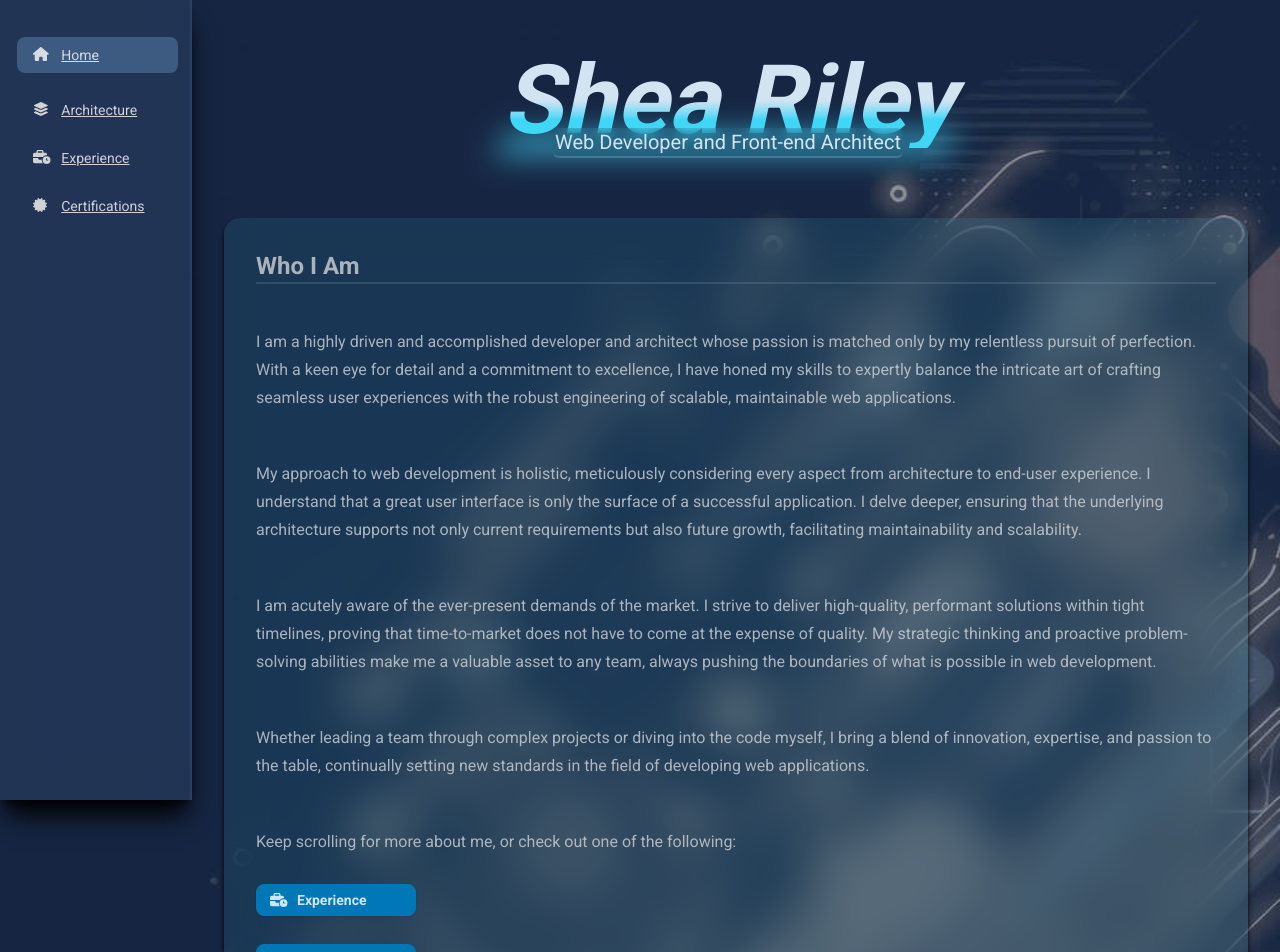
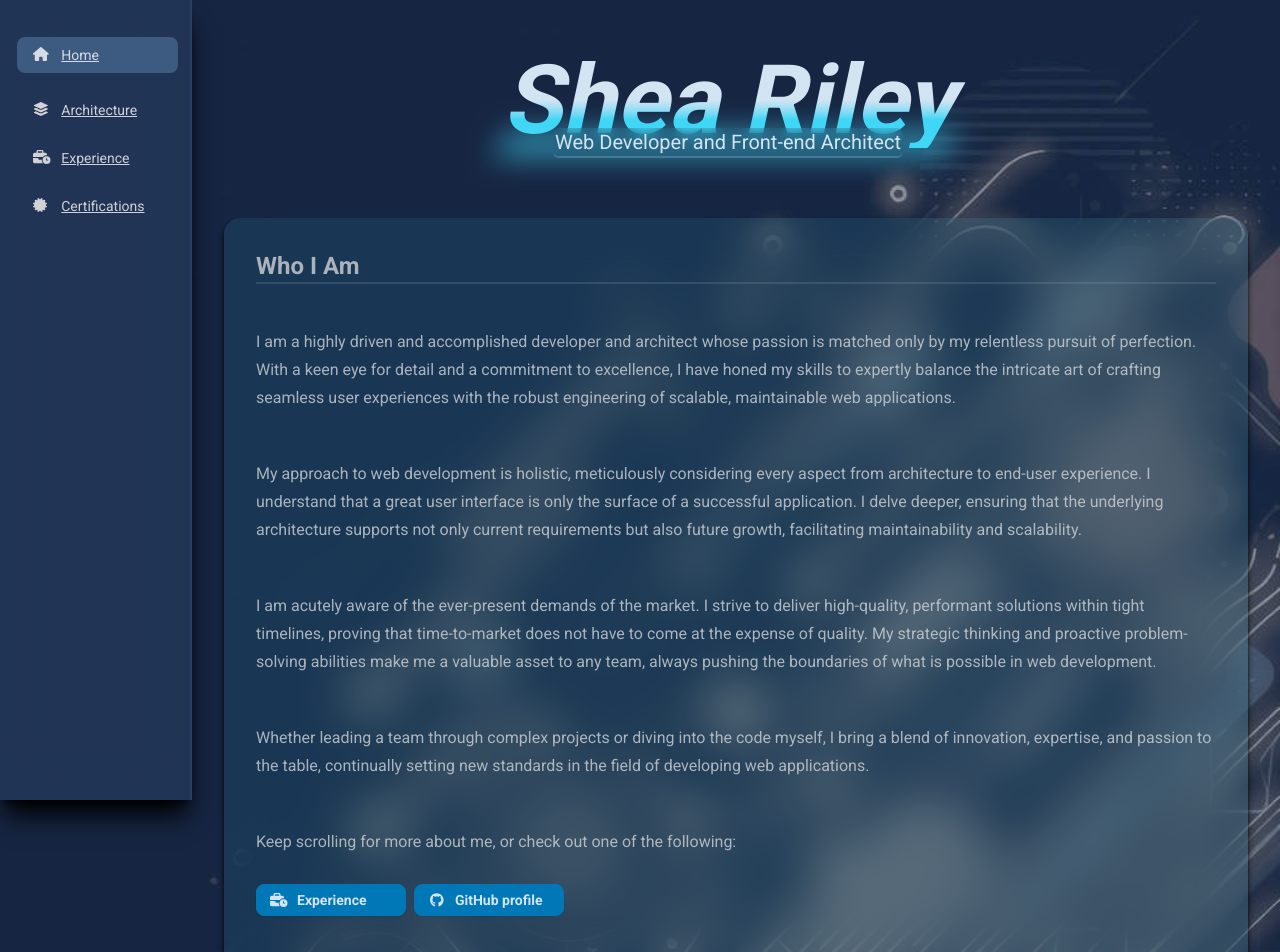
Before and after one commit to sheariley/portfolio-web-dev, a React (Vite) app: page / in a window 1280 px wide. Shown: the top 952 px of the page. Built offline with nearby package versions, Linux system fonts and the light colour scheme; what tailwindcss-3d would draw is missing.

Commit message:
Small tweak of home buttons

```diff
--- a/src/pages/HomePage.tsx
+++ b/src/pages/HomePage.tsx
@@ -54,19 +54,18 @@ export default function HomePage() {
               to="/experience"
               icon={faBusinessTime}
               size="sm"
-              className="min-w-[160px] justify-start"
+              className="min-w-[150px] justify-start"
             >
               Experience
             </Button>
-            <br />
-            <br />
+            &nbsp;&nbsp;
             <Button
               themeColor="primary"
               href="https://github.com/sheariley"
               target="_blank"
               icon={faGithub}
               size="sm"
-              className="min-w-[160px] justify-start"
+              className="min-w-[150px] justify-start"
             >
               GitHub profile
             </Button>
```
